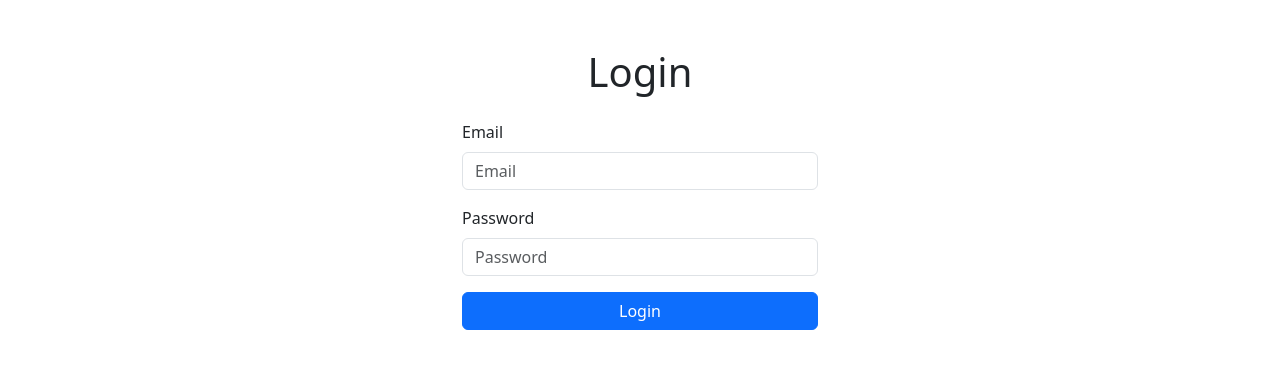
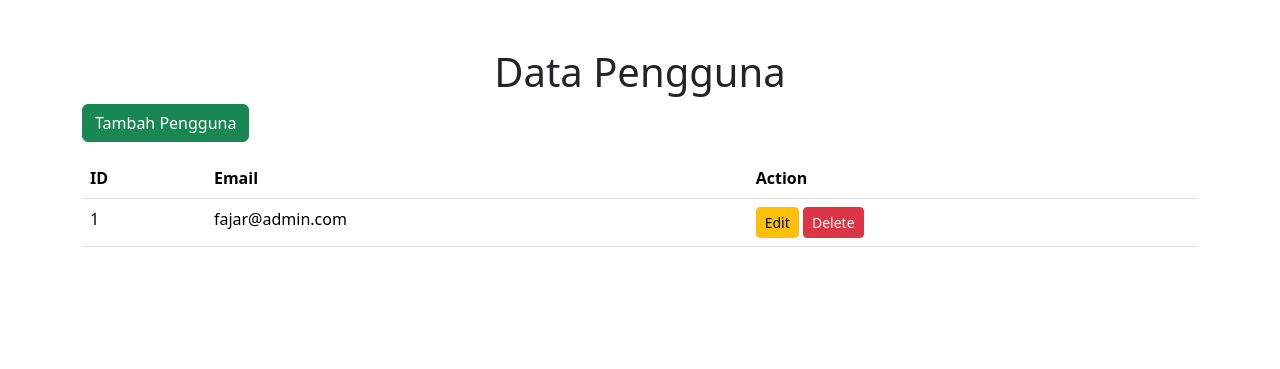
Before and after one commit to fajar-im/-Branching-and-Merging, a PHP site: page / in a window 1280 px wide. Shown: the top 369 px of the page. Run offline with PHP 8.4, Linux system fonts and the light colour scheme; data comes from the database, SQL or seed files in the repository.

Commit message:
Update index.php

```diff
--- a/backend/index.php
+++ b/backend/index.php
@@ -1,32 +1,53 @@
+<?php
+include('../config/db.php');
+
+// Query untuk mendapatkan semua data pengguna
+$sql = "SELECT * FROM users";
+$result = $conn->query($sql);
+?>
+
 <!DOCTYPE html>
 <html lang="en">
 <head>
     <meta charset="UTF-8">
     <meta name="viewport" content="width=device-width, initial-scale=1.0">
-    <title>Login</title>
+    <title>Data Pengguna</title>
     <link href="https://cdn.jsdelivr.net/npm/bootstrap@5.3.0-alpha1/dist/css/bootstrap.min.css" rel="stylesheet">
 </head>
 <body>
     <div class="container mt-5">
-        <div class="row justify-content-center">
-            <div class="col-md-4">
-                <h1 class="text-center">Login</h1>
-                <form action="./backend/login.php" method="POST" class="mt-4">
-                    <div class="mb-3">
-                        <label for="email" class="form-label">Email</label>
-                        <input type="email" class="form-control" id="email" name="email" placeholder="Email" required>
-                    </div>
-                    <div class="mb-3">
-                        <label for="password" class="form-label">Password</label>
-                        <input type="password" class="form-control" id="password" name="password" placeholder="Password" required>
-                    </div>
-                    <button type="submit" class="btn btn-primary w-100">Login</button>
-                </form>
-            </div>
-        </div>
+        <h1 class="text-center">Data Pengguna</h1>
+        <a href="create.php" class="btn btn-success mb-3">Tambah Pengguna</a>
+        <table class="table">
+            <thead>
+                <tr>
+                    <th>ID</th>
+                    <th>Email</th>
+                    <th>Action</th>
+                </tr>
+            </thead>
+            <tbody>
+                <?php
+                // Tampilkan data pengguna
+                if ($result->num_rows > 0) {
+                    while($row = $result->fetch_assoc()) {
+                        echo "<tr>
+                                <td>" . $row["id"] . "</td>
+                                <td>" . $row["email"] . "</td>
+                                <td>
+                                    <a href='edit.php?id=" . $row["id"] . "' class='btn btn-warning btn-sm'>Edit</a>
+                                    <a href='delete.php?id=" . $row["id"] . "' class='btn btn-danger btn-sm'>Delete</a>
+                                </td>
+                              </tr>";
+                    }
+                } else {
+                    echo "<tr><td colspan='3'>Tidak ada data.</td></tr>";
+                }
+                ?>
+            </tbody>
+        </table>
     </div>
 
-    <!-- Bootstrap JS -->
     <script src="https://cdn.jsdelivr.net/npm/bootstrap@5.3.0-alpha1/dist/js/bootstrap.bundle.min.js"></script>
 </body>
 </html>
```
